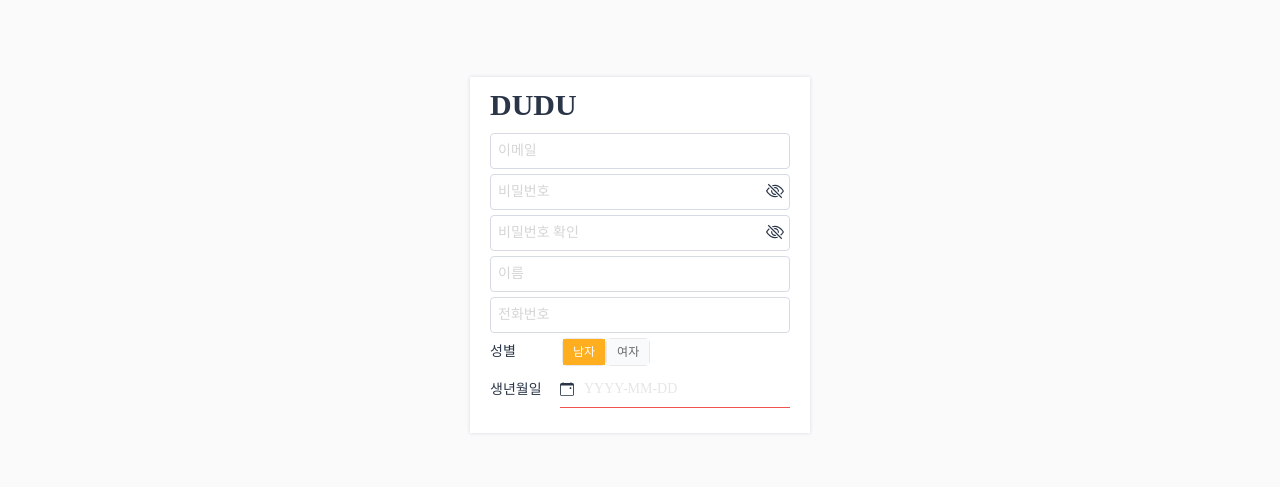
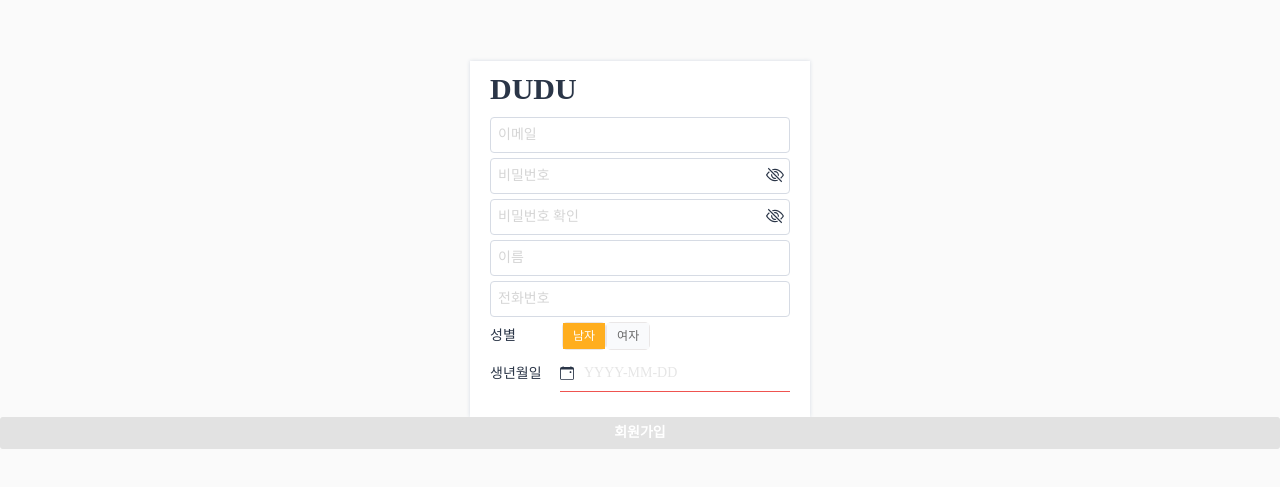
Before and after one commit to wldus904/DUDU, a Next.js app: page /home/Join in a window 1280 px wide. Shown: the part 145-632 px from the top of the page. Built offline with nearby package versions, Linux system fonts and the light colour scheme.

Commit message:
feat: 회원 가입 validation 체크 추가

```diff
--- a/src/pages/home/Join.tsx
+++ b/src/pages/home/Join.tsx
@@ -55,7 +55,7 @@ const Join = () => {
         pwd: false,
         checkPwd: false,
         name: false,
-        gender: false,
+        gender: true,
         birthDay: false,
     });
     const [loading, setLoading] = useState(false);
@@ -63,6 +63,16 @@ const Join = () => {
         { label: "남자", value: "M", defaultChecked: true },
         { label: "여자", value: "W" },
     ];
+
+    useEffect(() => {
+        let res = true;
+        Object.keys(optionValid).forEach((valid) => {
+            if (!optionValid[valid]) {
+                res = false;
+            }
+        });
+        setIsValid(res);
+    }, [optionValid]);
 
     const startJoin = () => {
         setLoading(true);
@@ -75,18 +85,6 @@ const Join = () => {
             setMsg("아이디 또는 비밀번호를 잘못 입력했습니다");
             setLoading(false);
         }
-    };
-
-    const checkValid = (optionName, value) => {
-        setOptionValid((prevState) => {
-            prevState[optionName] = value;
-            return prevState;
-        });
-        console.log("optionValid ::: ", optionValid);
-
-        Object.values(optionValid).forEach((valid) => {
-            if (!valid) setIsValid(false);
-        });
     };
 
     const checkPwdValidator = () => {
@@ -107,8 +105,7 @@ const Join = () => {
                         width="98%"
                         onChange={(e) => setEmail(e.target.value)}
                         setValid={(value) => {
-                            console.log("이메일", value);
-                            checkValid("email", value);
+                            setOptionValid({ ...optionValid, email: value });
                         }}
                         autoComplete="off"
                         isSelect
@@ -122,8 +119,7 @@ const Join = () => {
                         width="98%"
                         onChange={(e) => setPwd(e.target.value)}
                         setValid={(value) => {
-                            console.log("비밀번호", value);
-                            checkValid("pwd", value);
+                            setOptionValid({ ...optionValid, pwd: value });
                         }}
                         isSelect
                     />
@@ -136,8 +132,7 @@ const Join = () => {
                         width="98%"
                         onChange={(e) => setCheckPwd(e.target.value)}
                         setValid={(value) => {
-                            console.log("비밀번호 확인", value);
-                            checkValid("checkPwd", value);
+                            setOptionValid({ ...optionValid, checkPwd: value });
                         }}
                         isSelect
                     />
@@ -150,8 +145,7 @@ const Join = () => {
                         width="98%"
                         onChange={(e) => setName(e.target.value)}
                         setValid={(value) => {
-                            console.log("이름", value);
-                            checkValid("name", value);
+                            setOptionValid({ ...optionValid, name: value });
                         }}
                         autoComplete="off"
                         isSelect
@@ -165,8 +159,7 @@ const Join = () => {
                         width="98%"
                         onChange={(e) => setPhoneNumber(e.target.value)}
                         setValid={(value) => {
-                            console.log("전화번호", value);
-                            checkValid("phoneNumber", value);
+                            setOptionValid({ ...optionValid, phoneNumber: value });
                         }}
                         autoComplete="off"
                         isSelect
@@ -180,8 +173,7 @@ const Join = () => {
                         groupName="gender"
                         setValue={(value) => setGender(value)}
                         setValid={(value) => {
-                            console.log("성별", value);
-                            checkValid("gender", value);
+                            setOptionValid({ ...optionValid, gender: value });
                         }}
                     />
                 </OptionBox>
@@ -194,18 +186,15 @@ const Join = () => {
                         aligns="left top"
                         className="datePicker"
                         setValid={(value) => {
-                            console.log("생년월일", value);
-                            checkValid("birthDay", value);
+                            setOptionValid({ ...optionValid, birthDay: value });
                         }}
                     />
                 </OptionBox>
             </InputBox>
 
-            {isValid && (
-                <Button color="error" loading={loading} onClick={startJoin}>
-                    회원가입
-                </Button>
-            )}
+            <Button color="error" loading={loading} disabled={!isValid} onClick={startJoin}>
+                회원가입
+            </Button>
         </InputWrapper>
     );
 };
```
